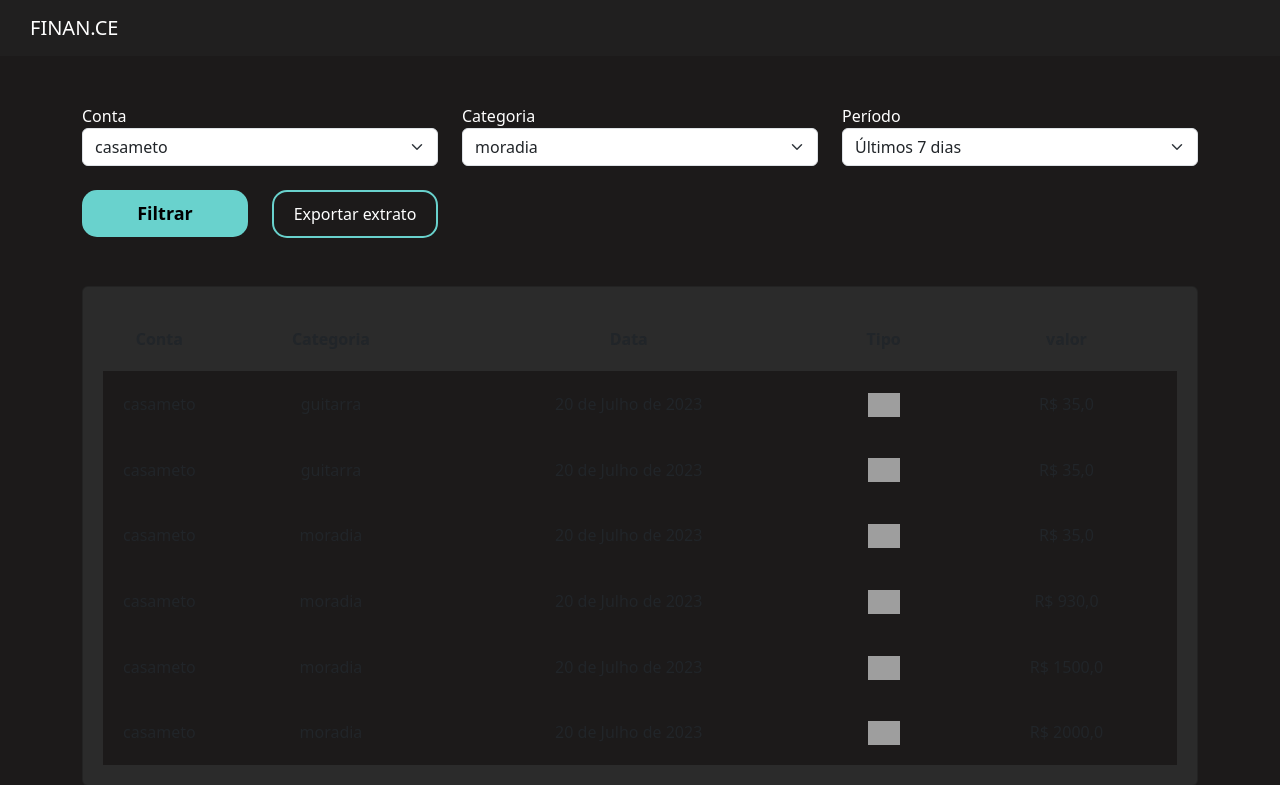
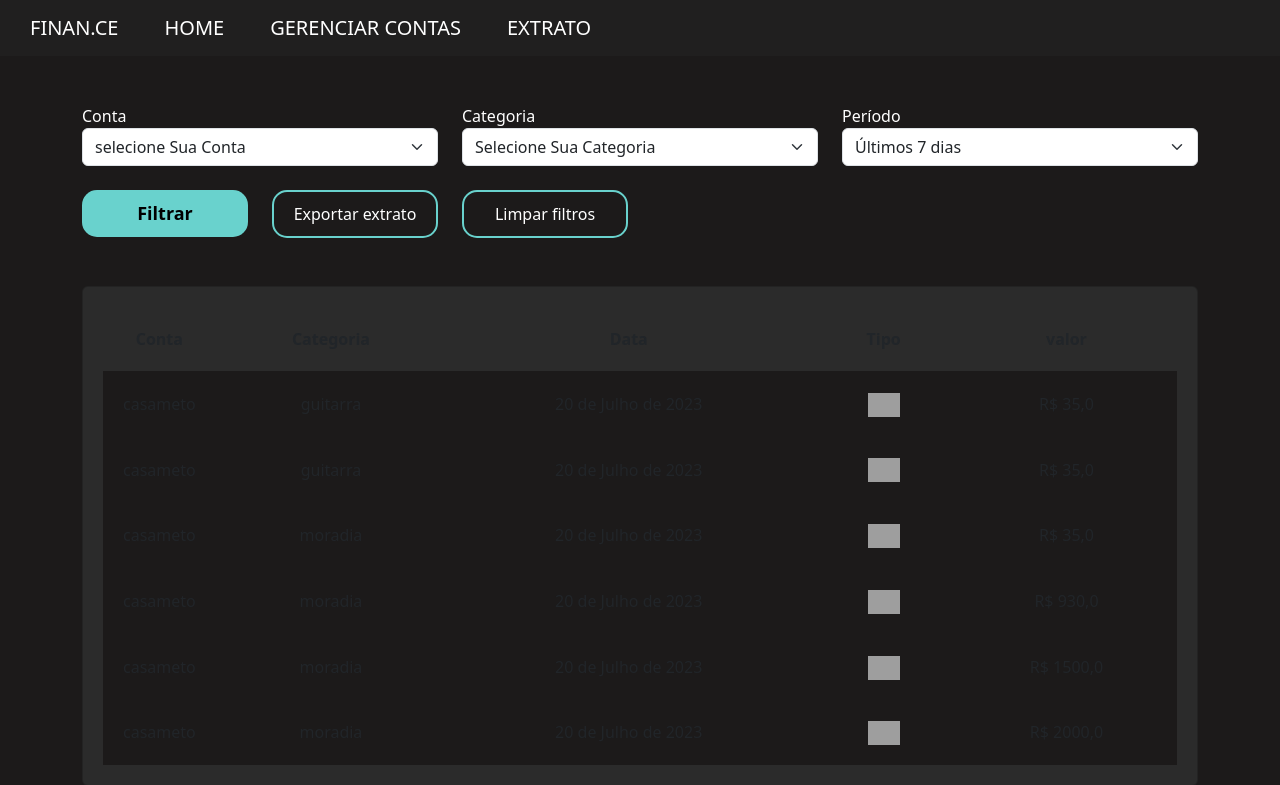
Before and after one commit to JustinoJoelson/sistema_de_financeiro, a Django app: page /extrato/view_extrato in a window 1280 px wide. Shown: the top 785 px of the page. Run offline with Django 4.2, Linux system fonts and the light colour scheme; data comes from the database, SQL or seed files in the repository; grey boxes are pictures that could not be loaded.

Commit message:
nova função (limpar filtro )

```diff
--- a/extrato/templates/view_extrato.html
+++ b/extrato/templates/view_extrato.html
@@ -18,15 +18,18 @@
             <div class="col-md">
                 <label>Conta</label>
                 <select name="conta" class="form-select">
+                    <option value="" selected>selecione Sua Conta </option>
                     {% for conta in contas %}
                         <option value="{{conta.id}}">{{conta}}</option>
                     {% endfor %}
                 </select>
+
             </div>
 
             <div class="col-md">
                 <label>Categoria</label>
                 <select name="categoria" class="form-select">
+                    <option value="" selected>Selecione Sua Categoria</option>
                     {% for categoria in categorias %}
                         <option value="{{categoria.id}}">{{categoria}}</option>
                     {% endfor %}
@@ -37,6 +40,9 @@
                 <label>Período</label>
                 <select name="periodo" class="form-select">
                     <option>Últimos 7 dias</option>
+                    <option>Últimos 15 dias</option>
+                    <option>Últimos 30 dias</option>
+
                 </select>
             </div>
 
@@ -52,6 +58,13 @@
             <div class="col-md-2">
                 <a href="" class="botao-secundario">Exportar extrato</a>
             </div>
+            <div class="col-md-2">
+                <a href="{% url 'view_extrato' %}" class="botao-secundario">Limpar filtros</a>
+
+
+            </div>
+
+
         </div>
         <br>
         <br>
@@ -68,6 +81,7 @@
                         <th>valor</th>
 
                     </tr>
+
                     {% for valor in valores %}
                         <tr class="linha">
                             <td width="10%">{{valor.conta}}</td>
@@ -86,6 +100,7 @@
                         </tr>
                     {% endfor %}
 
+
                 </table>
 
         </div>
--- a/extrato/views.py
+++ b/extrato/views.py
@@ -48,12 +48,13 @@ def view_extrato(request):
     conta_get = request.GET.get('conta')
     categoria_get = request.GET.get('categoria')
 
+
     valores = Valores.objects.filter(data__month=datetime.now().month)
+
 
     if conta_get:
         valores = valores.filter(conta_id=conta_get)
     if categoria_get:
         valores = valores.filter(categoria_id=categoria_get)
 
-    #TODO: botao para zerar filtros
     return render(request, 'view_extrato.html', {'valores': valores, 'contas': contas, 'categorias': categorias})
--- a/templates/bases/base.html
+++ b/templates/bases/base.html
@@ -10,11 +10,17 @@
     <link href="https://cdn.jsdelivr.net/npm/bootstrap@5.3.0-alpha1/dist/css/bootstrap.min.css" rel="stylesheet">
     {% block 'head' %}{% endblock %}
 
+
+    </style>
   </head>
   <body>
     <nav class="navbar navbar-expand-lg navbar-dark" style="background-color: #201F1F;">
         <a class="navbar-brand" style="margin-left: 30px" href="{% url 'home' %}">FINAN.CE</a>
+          <a class="navbar-brand" style="margin-left: 30px" href="{% url 'home' %}">HOME</a>
+          <a class="navbar-brand" style="margin-left: 30px" href="{% url 'gerenciar' %}">GERENCIAR CONTAS</a>
+          <a class="navbar-brand" style="margin-left: 30px" href="{% url 'view_extrato' %}">EXTRATO</a>
     </nav>
+
     {% block 'body' %}{% endblock %}
     <script src="https://cdn.jsdelivr.net/npm/bootstrap@5.3.0-alpha1/dist/js/bootstrap.bundle.min.js"></script>
   </body>
```
